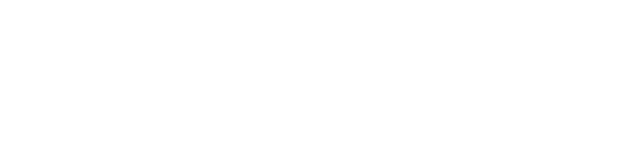
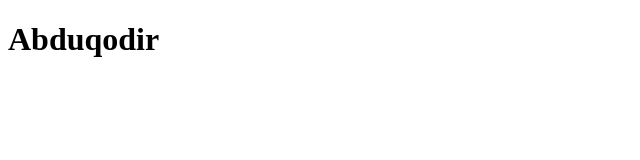
Before and after one commit to lopkm3/abduqodir, a plain HTML site: page index.html in a window 1280 px wide. Shown: the whole page, without its empty margins (0-640 px from the left). Drawn offline with Linux system fonts and the light colour scheme.

Commit message:
Man Abduqodirman

```diff
--- a/index.html
+++ b/index.html
@@ -6,7 +6,7 @@
     <title>Document</title>
 </head>
 <body>
-    <div class="body"></div>
+    <div class="body"><h1>Abduqodir</h1></div>
     <script src="./js/index.js"></script>
 </body>
 </html>
```
